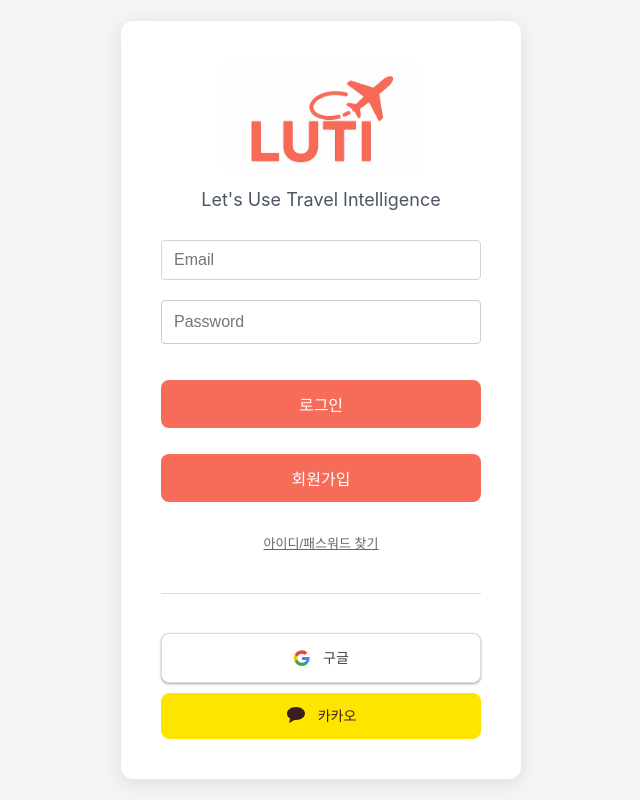
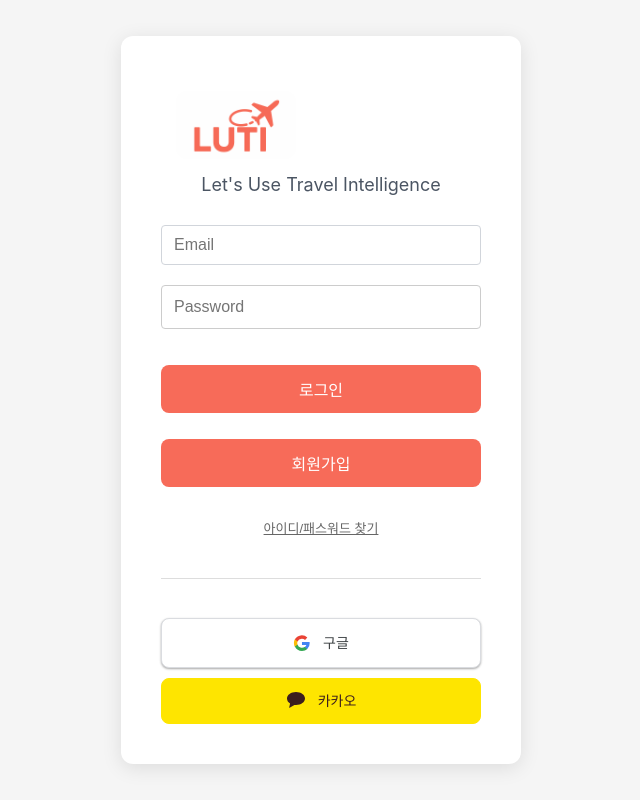
Before and after one commit to teamproject-LUTI/frontend, a React (Create React App) app: page / in a window 1280 px wide. Shown: the whole page, without its empty margins (319-959 px from the left). Built offline with nearby package versions, Linux system fonts and the light colour scheme; no server answers; a small style sheet from the web is missing.

Commit message:
로고 수정

```diff
--- a/src/styles/layout/Topbar.css
+++ b/src/styles/layout/Topbar.css
@@ -18,7 +18,6 @@
     display: flex;
     align-items: center;
     justify-content: space-between;
-    height: 7rem;
 }
 
 /* Logo Section */
@@ -35,13 +34,13 @@
 }
 
 .logo-image {
-    width: 200px;
+    width: 120px;
     height: auto;
     border-radius: 12px;
     display: flex;
     align-items: center;
     justify-content: center;
-    margin: 0 auto 15px;
+    margin: 15px 15px;
 }
 
 .logo-text {
```
